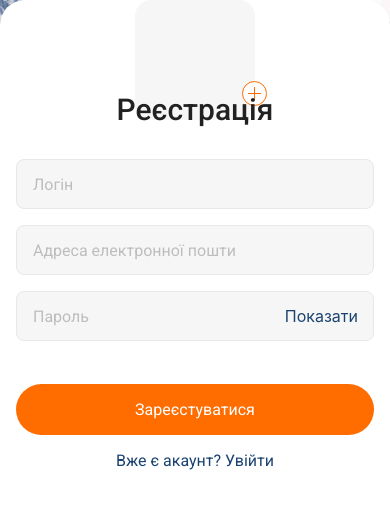
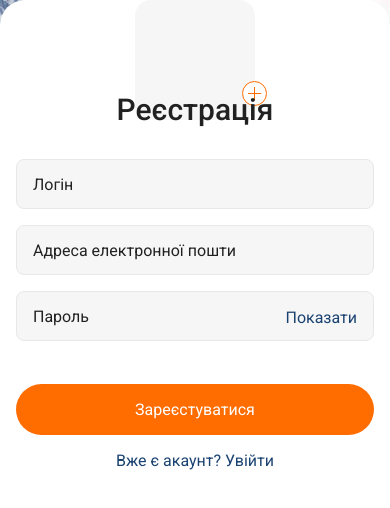
Before and after one commit to YagovkinDmytro/React-Native-App, a React Native app: screen / in a window 390 px wide. Shown: the top 508 px of the page. Built offline with nearby package versions, Linux system fonts and the light colour scheme.

Commit message:
add Imput component

```diff
--- /dev/null
+++ b/src/components/Input.js
@@ -0,0 +1,75 @@
+import { useState } from "react";
+import { StyleSheet, TextInput, View } from "react-native";
+
+import { colors } from "../../styles/global";
+
+const Input = ({
+  children,
+  value,
+  placeholder,
+  onChangeText,
+  outerStyles,
+  autofocus = false,
+  secureTextEntry = false,
+  onBlur: onBlurCustom,
+}) => {
+  const [isFocused, setIsFocused] = useState(false);
+
+  const onFocus = () => {
+    setIsFocused(true);
+  };
+
+  const onBlur = () => {
+    setIsFocused(false);
+
+    if (onBlurCustom) {
+      onBlurCustom();
+    }
+  };
+
+  return (
+    <View style={[styles.input, isFocused && styles.focused, outerStyles]}>
+      <TextInput
+        value={value}
+        autoFocus={autofocus}
+        onChangeText={onChangeText}
+        placeholder={placeholder}
+        secureTextEntry={secureTextEntry}
+        style={styles.baseText}
+        autoCapitalize="none"
+        onFocus={onFocus}
+        onBlur={onBlur}
+      />
+
+      {children}
+    </View>
+  );
+};
+
+const styles = StyleSheet.create({
+  input: {
+    height: 50,
+    borderWidth: 1,
+    marginLeft: 16,
+    marginRight: 16,
+    paddingLeft: 16,
+    borderRadius: 8,
+    borderColor: colors.border_gray,
+    backgroundColor: colors.light_gray,
+    placeholderTextColor: colors.text_gray,
+    justifyContent: "center",
+  },
+  baseText: {
+    fontFamily: "Roboto-Regular",
+    fontWeight: "400",
+    fontSize: 16,
+    lineHeight: 19,
+    color: colors.black_primary,
+  },
+  focused: {
+    backgroundColor: colors.white,
+    borderColor: colors.orange,
+  },
+});
+
+export default Input;
--- a/src/components/ShowPasswordButton.js
+++ b/src/components/ShowPasswordButton.js
@@ -19,6 +19,7 @@ const ShowPasswordButton = ({ showPassword, isPasswordVisible }) => {
 
 const styles = StyleSheet.create({
   baseText: {
+    fontFamily: "Roboto-Regular",
     fontWeight: "400",
     fontSize: 16,
     lineHeight: 19,
@@ -28,7 +29,7 @@ const styles = StyleSheet.create({
   },
   showButton: {
     position: "absolute",
-    right: 32,
+    right: 16,
     top: 16,
   },
 });
--- a/src/screens/registrationScreen/registrationScreen.js
+++ b/src/screens/registrationScreen/registrationScreen.js
@@ -6,23 +6,41 @@ import {
   Text,
   Pressable,
   TouchableWithoutFeedback,
+  ImageBackground,
   Alert,
-  ImageBackground,
   Image,
-  TextInput,
 } from "react-native";
 import styles from "./stylesRegistrationScreen";
 import ShowPasswordButton from "../../components/ShowPasswordButton.js";
+import Input from "../../components/Input";
 
 import CirclePlusSvg from "../../../icons/CirclePlusSvg";
 
 const registrationScreen = () => {
   const imageBG = require("../../../assets/images/Photo_BG.jpg");
 
-  const [login, setLogin] = useState("");
-  const [email, setEmail] = useState("");
-  const [password, setPassword] = useState("");
+  const [user, setUser] = useState({
+    login: "",
+    email: "",
+    password: "",
+  });
+
   const [isPasswordVisible, setIsPasswordVisible] = useState(true);
+
+  const handleInputChange = (name, value) => {
+    setUser((prevUser) => ({
+      ...prevUser,
+      [name]: value,
+    }));
+  };
+
+  const showPassword = () => {
+    setIsPasswordVisible((prev) => !prev);
+  };
+
+  const handleSubmit = () => {
+    console.log("User Info:", user);
+  };
 
   const handleShowAlertMessage = () => {
     Alert.alert("Title", "Message", [
@@ -30,10 +48,6 @@ const registrationScreen = () => {
       { text: "No", onPress: () => console.log("No pressed") },
       { text: "Yes", onPress: () => console.log("Yes pressed") },
     ]);
-  };
-
-  const showPassword = () => {
-    setIsPasswordVisible((prev) => !prev);
   };
 
   return (
@@ -55,37 +69,32 @@ const registrationScreen = () => {
               </View>
             </Pressable>
           </View>
-
           <Text style={styles.textTitle}>Реєстрація</Text>
           <View style={styles.containerInput}>
-            <TextInput
-              value={login}
-              style={styles.input}
+            <Input
+              value={user.login}
               placeholder="Логін"
-              onChangeText={setLogin}
+              onChangeText={(value) => handleInputChange("login", value)}
             />
-            <TextInput
-              value={email}
-              style={styles.input}
+            <Input
+              value={user.email}
               placeholder="Адреса електронної пошти"
-              onChangeText={setEmail}
+              onChangeText={(value) => handleInputChange("email", value)}
             />
-            <View>
-              <TextInput
-                value={password}
-                style={styles.input}
-                placeholder="Пароль"
-                onChangeText={setPassword}
-                secureTextEntry={isPasswordVisible}
-              />
+            <Input
+              value={user.password}
+              placeholder="Пароль"
+              onChangeText={(value) => handleInputChange("password", value)}
+              secureTextEntry={isPasswordVisible}
+            >
               <ShowPasswordButton
                 showPassword={showPassword}
                 isPasswordVisible={isPasswordVisible}
               />
-            </View>
+            </Input>
           </View>
           <Pressable
-            onPress={handleShowAlertMessage}
+            onPress={handleSubmit}
             style={({ pressed }) => [styles.button, pressed && styles.pressed]}
           >
             <Text style={styles.buttonSignUpText}>Зареєстуватися</Text>
--- a/src/screens/registrationScreen/stylesRegistrationScreen.js
+++ b/src/screens/registrationScreen/stylesRegistrationScreen.js
@@ -10,19 +10,19 @@ const styles = StyleSheet.create({
     left: "50%",
     top: "-60",
   },
+  containerSignUp: {
+    width: "100%",
+    height: 549,
+    backgroundColor: colors.white,
+    borderTopRightRadius: 25,
+    borderTopLeftRadius: 25,
+  },
   imageAvatar: {
     borderRadius: 16,
     width: 120,
     height: 120,
     backgroundColor: colors.light_gray,
     alignItems: "center",
-  },
-  containerSignUp: {
-    width: "100%",
-    height: 549,
-    backgroundColor: colors.white,
-    borderTopRightRadius: 25,
-    borderTopLeftRadius: 25,
   },
   imageBackground: {
     width: "100%",
@@ -74,30 +74,6 @@ const styles = StyleSheet.create({
     marginBottom: 43,
     gap: 16,
   },
-  input: {
-    height: 50,
-    borderWidth: 1,
-    marginLeft: 16,
-    marginRight: 16,
-    paddingLeft: 16,
-    backgroundColor: colors.light_gray,
-    borderWidth: 1,
-    borderRadius: 8,
-    borderColor: colors.border_gray,
-    fontFamily: "Roboto-Regular",
-    fontWeight: 400,
-    fontSize: 16,
-    color: colors.black_primary,
-    placeholderTextColor: colors.text_gray,
-  },
-  passwordButtonText: {
-    color: colors.blue,
-  },
-  baseText: {
-    fontWeight: "400",
-    fontSize: 16,
-    lineHeight: 19,
-  },
 });
 
 export default styles;
```
